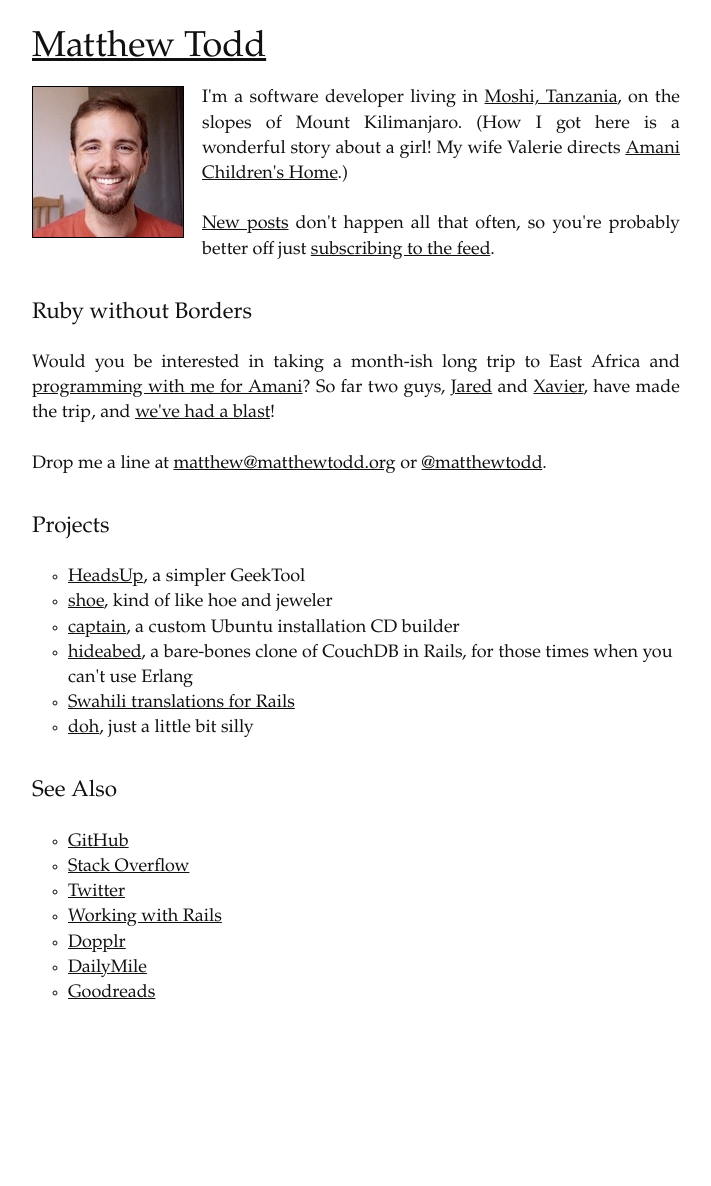
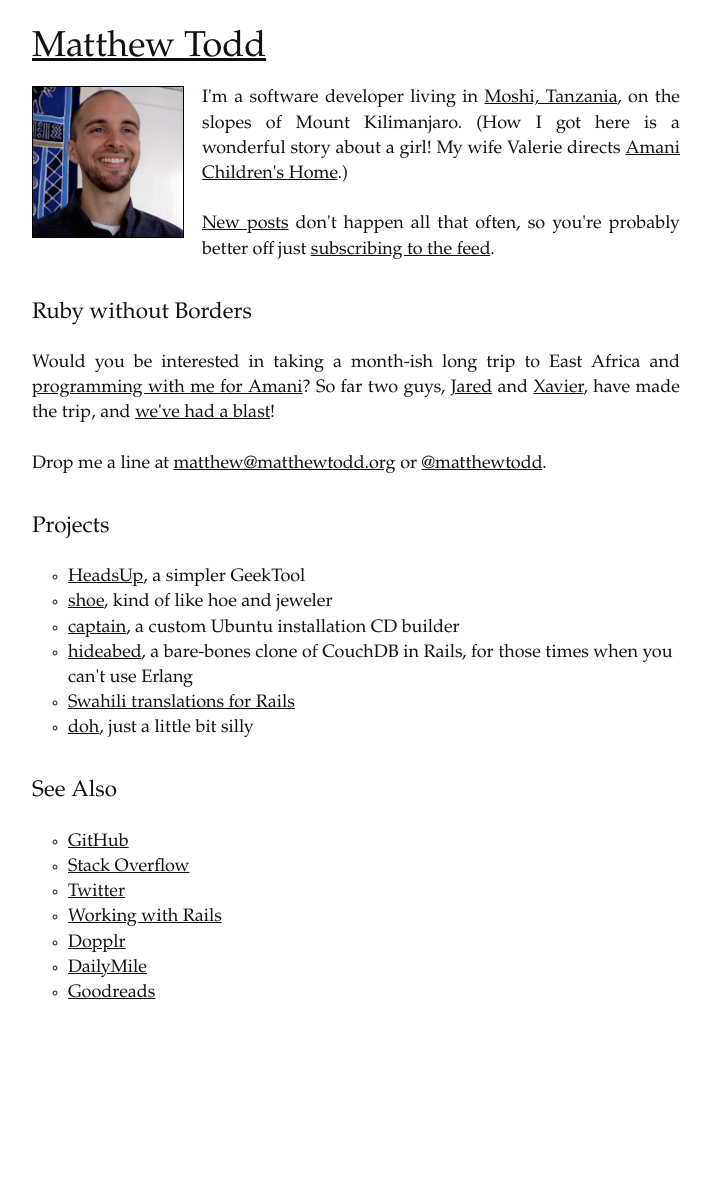
Before and after one commit to matthewtodd/matthewtodd.github.io, a Jekyll site: the page built from about.html, in a window 1280 px wide. Shown: the whole page, without its empty margins (284-995 px from the left). Built offline with Jekyll 4.4.1, drawn with Linux system fonts in a browser that asks for light colours.

Commit message:
New avatar.

```diff
--- a/about.html
+++ b/about.html
@@ -5,7 +5,7 @@ title: About Matthew Todd
 
 <section>
  <p>
-   <img src="{{ site.url }}/images/matthewtodd_square.jpg" class="inset" width="150px" height="150px" />
+   <img src="{{ site.url }}/images/matthewtodd.jpg" class="inset" width="150px" height="150px" />
 
    I'm a software developer living in <a
    href="http://maps.google.com/maps?q=Moshi%2C+Tanzania">Moshi, Tanzania</a>,
```
Also changed, not shown: favicon.ico, images/matthewtodd.jpg, images/matthewtodd_small.jpg (deleted), images/matthewtodd_square.jpg (deleted).
